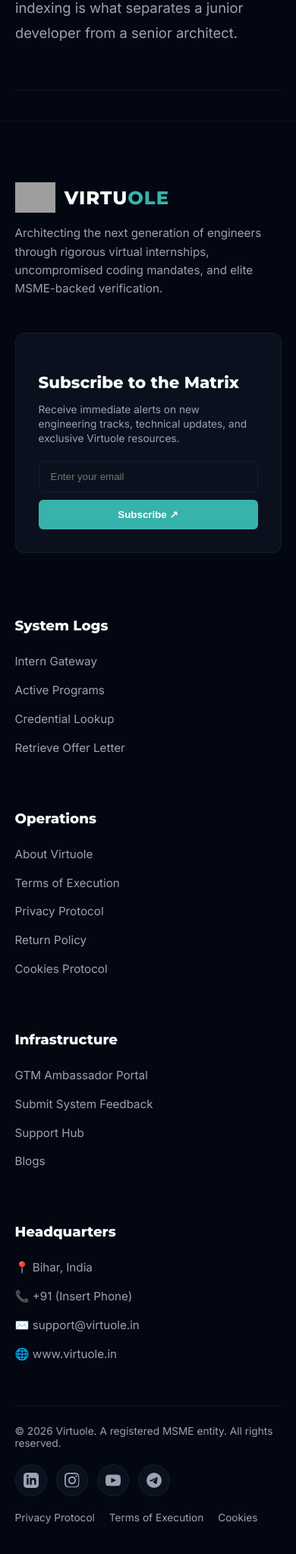
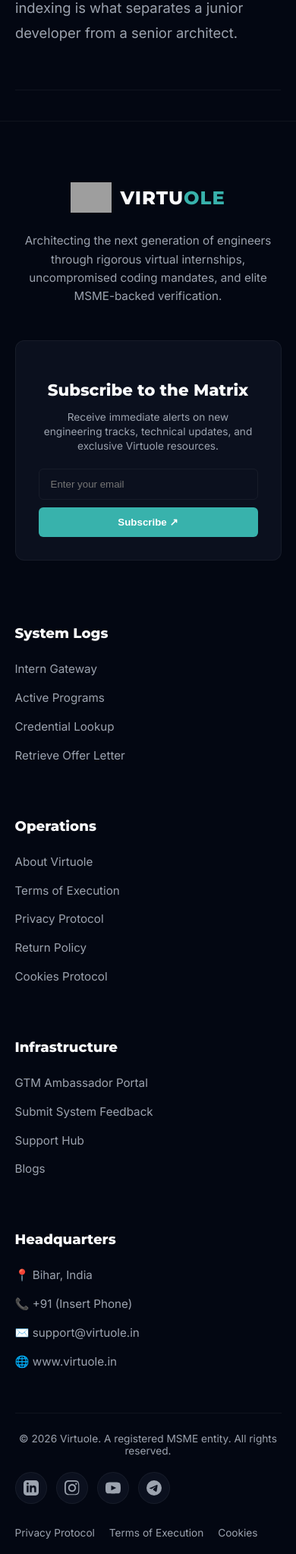
Before and after one commit to hellovirtuole/virtuole-backend, a Flask app: page /blog in a window 390 px wide. Shown: the part 2231-4277 px from the top of the page at 76% size. Before the commit the page ends 4237 px from the top, so only its background shows below. Run offline with Flask 3, Linux system fonts and the light colour scheme; grey boxes are pictures that could not be loaded.

Commit message:
Update footer.html

```diff
--- a/templates/footer.html
+++ b/templates/footer.html
@@ -1,4 +1,37 @@
 <style>
+    /* FOOTER MOBILE FIXES */
+@media (max-width: 850px) {
+    .footer-newsletter form { flex-direction: column; }
+
+    /* Center the footer content */
+    .footer-top {
+        flex-direction: column;
+        align-items: center;
+        text-align: center;
+    }
+
+    .footer-brand {
+        display: flex;
+        flex-direction: column;
+        align-items: center;
+        max-width: 100%;
+    }
+
+    .logo-container {
+        justify-content: center;
+        margin-bottom: 10px;
+    }
+
+    .footer-bottom {
+        flex-direction: column;
+        text-align: center;
+        gap: 15px;
+        align-items: center;
+    }
+
+    .legal-links { margin-top: 10px; }
+    .legal-links a { margin: 0 10px; display: inline-block; }
+}
     /* FOOTER COMPONENT STYLES */
     .mega-footer { background: var(--bg-footer); border-top: 1px solid var(--card-border); padding: 80px 5% 20px; font-size: 0.95em; }
     .footer-top { display: flex; justify-content: space-between; flex-wrap: wrap; gap: 40px; margin-bottom: 60px; }
```
